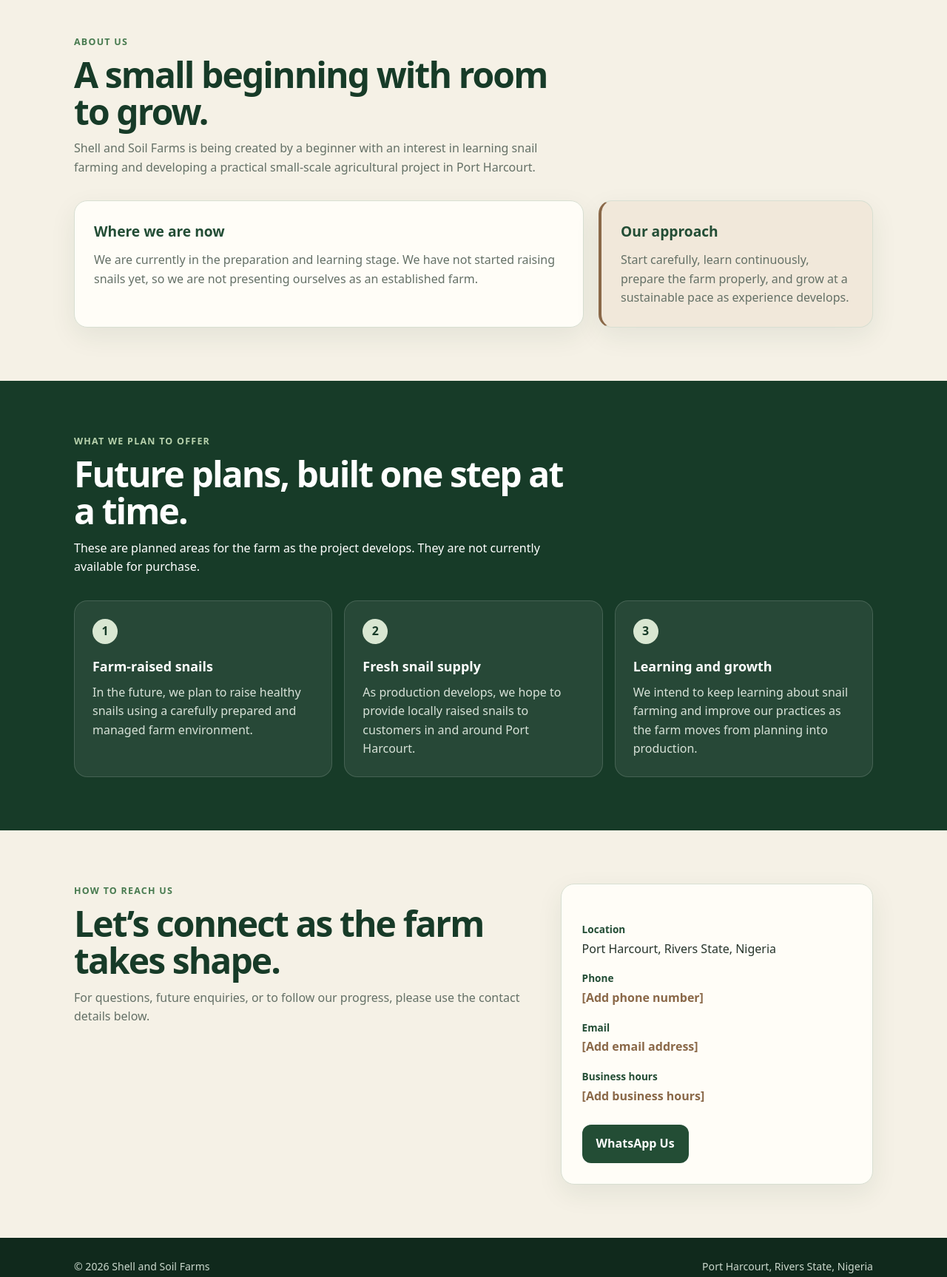
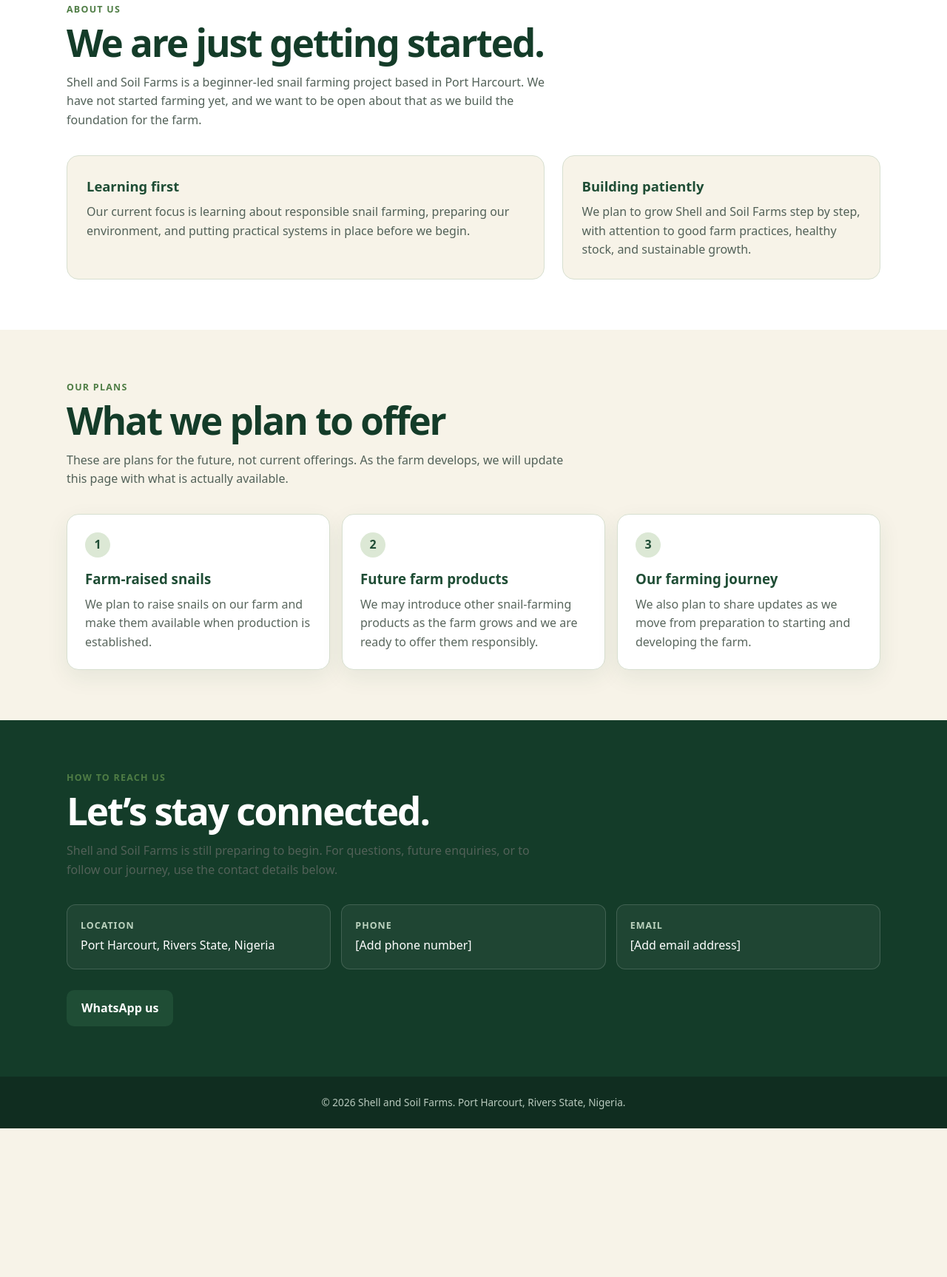
Before and after one commit to louisnkan/ai-site-test, a plain HTML site: page chatgpt/index.html in a window 1280 px wide. Shown: the part 819-2546 px from the top of the page at 74% size. After the commit the page ends 2345 px from the top, so only its background shows below. Drawn offline with Linux system fonts and the light colour scheme.

Commit message:
Refactor HTML structure and update content
Updated meta tags for improved SEO and changed color variables for better design consistency. Revised text content for clarity and engagement.

```diff
--- a/chatgpt/index.html
+++ b/chatgpt/index.html
@@ -1,32 +1,23 @@
 <!DOCTYPE html>
 <html lang="en">
 <head>
-  <meta charset="UTF-8" />
-  <meta name="viewport" content="width=device-width, initial-scale=1.0" />
-  <meta
-    name="description"
-    content="Shell and Soil Farms — a beginner snail farming project based in Port Harcourt, Rivers State, Nigeria."
-  />
+  <meta charset="UTF-8">
+  <meta name="viewport" content="width=device-width, initial-scale=1.0">
+  <meta name="description" content="Shell and Soil Farms — a new snail farming venture in Port Harcourt, Rivers State, Nigeria.">
   <title>Shell and Soil Farms | Port Harcourt, Nigeria</title>
 
   <style>
     :root {
-      --forest: #234d35;
-      --deep-green: #173b28;
-      --leaf: #477a4f;
-      --sage: #8da889;
+      --forest: #1f4d35;
+      --deep-green: #143c29;
+      --leaf: #4f7d45;
+      --sage: #dce8d5;
+      --cream: #f7f3e8;
       --earth: #8a6848;
-      --soil: #5f4935;
-      --cream: #f5f1e6;
-      --paper: #fffdf7;
-      --soft-green: #e5eee2;
-      --border: #d8dfd2;
-      --text: #26342a;
-      --muted: #647066;
+      --dark: #203027;
       --white: #ffffff;
-      --shadow: 0 12px 35px rgba(31, 61, 40, 0.08);
-      --radius: 18px;
-      --max-width: 1080px;
+      --border: #d7dfd0;
+      --shadow: 0 10px 30px rgba(31, 77, 53, 0.08);
     }
 
     * {
@@ -40,10 +31,9 @@
     }
 
     body {
-      font-family: system-ui, -apple-system, BlinkMacSystemFont, "Segoe UI",
-        sans-serif;
+      font-family: system-ui, -apple-system, BlinkMacSystemFont, "Segoe UI", sans-serif;
       line-height: 1.6;
-      color: var(--text);
+      color: var(--dark);
       background: var(--cream);
     }
 
@@ -53,21 +43,21 @@
     }
 
     .container {
-      width: min(100% - 32px, var(--max-width));
+      width: min(92%, 1100px);
       margin-inline: auto;
     }
 
     header {
       position: sticky;
       top: 0;
-      z-index: 100;
-      background: rgba(245, 241, 230, 0.96);
+      z-index: 10;
+      background: rgba(247, 243, 232, 0.96);
       border-bottom: 1px solid var(--border);
-      backdrop-filter: blur(10px);
+      backdrop-filter: blur(8px);
     }
 
     .nav {
-      min-height: 70px;
+      min-height: 68px;
       display: flex;
       align-items: center;
       justify-content: space-between;
@@ -75,89 +65,59 @@
     }
 
     .brand {
-      display: flex;
-      align-items: center;
-      gap: 10px;
       font-weight: 800;
       color: var(--forest);
+      font-size: 1.05rem;
       letter-spacing: -0.02em;
     }
 
-    .brand-mark {
-      width: 38px;
-      height: 38px;
-      display: grid;
-      place-items: center;
-      border-radius: 50%;
-      background: var(--forest);
-      color: var(--cream);
-      font-size: 20px;
-    }
-
-    nav {
+    .nav-links {
       display: none;
-      gap: 22px;
-      font-size: 0.92rem;
-      font-weight: 650;
-      color: var(--muted);
-    }
-
-    nav a:hover {
+      gap: 20px;
+      font-size: 0.9rem;
       color: var(--forest);
+      font-weight: 600;
     }
 
     .hero {
-      padding: 72px 0 80px;
+      padding: 72px 0 64px;
       background:
-        radial-gradient(circle at 90% 15%, rgba(141, 168, 137, 0.25), transparent 32%),
-        linear-gradient(180deg, var(--soft-green), var(--cream));
+        radial-gradient(circle at 90% 15%, rgba(79, 125, 69, 0.13), transparent 28%),
+        linear-gradient(180deg, var(--sage), var(--cream));
     }
 
     .hero-content {
-      max-width: 760px;
+      max-width: 720px;
     }
 
     .eyebrow {
       display: inline-block;
-      margin-bottom: 18px;
-      padding: 7px 12px;
+      margin-bottom: 14px;
+      padding: 6px 11px;
+      border: 1px solid rgba(31, 77, 53, 0.18);
       border-radius: 999px;
-      background: rgba(71, 122, 79, 0.12);
       color: var(--forest);
+      background: rgba(255, 255, 255, 0.45);
       font-size: 0.78rem;
-      font-weight: 800;
+      font-weight: 700;
+      text-transform: uppercase;
       letter-spacing: 0.08em;
-      text-transform: uppercase;
     }
 
     h1 {
       max-width: 700px;
-      margin-bottom: 20px;
       color: var(--deep-green);
-      font-size: clamp(2.5rem, 11vw, 5rem);
+      font-size: clamp(2.6rem, 11vw, 5.2rem);
       line-height: 0.98;
       letter-spacing: -0.055em;
+      margin-bottom: 22px;
     }
 
     .hero p {
       max-width: 650px;
+      font-size: 1.08rem;
+      color: #3d5144;
       margin-bottom: 28px;
-      color: var(--muted);
-      font-size: 1.08rem;
-    }
-
-    .hero-note {
-      margin-top: 18px;
-      padding-left: 14px;
-      border-left: 3px solid var(--earth);
-      color: var(--soil);
-      font-size: 0.95rem;
-    }
-
-    .button-row {
-      display: flex;
-      flex-wrap: wrap;
-      gap: 12px;
     }
 
     .button {
@@ -165,15 +125,15 @@
       align-items: center;
       justify-content: center;
       min-height: 48px;
-      padding: 12px 18px;
-      border-radius: 12px;
-      border: 1px solid transparent;
+      padding: 12px 20px;
+      border-radius: 10px;
       font-weight: 750;
-      transition: transform 0.2s ease, background 0.2s ease;
+      transition: transform 0.2s ease, opacity 0.2s ease;
     }
 
     .button:hover {
       transform: translateY(-2px);
+      opacity: 0.92;
     }
 
     .button-primary {
@@ -181,337 +141,310 @@
       color: var(--white);
     }
 
-    .button-primary:hover {
-      background: var(--deep-green);
-    }
-
     .button-secondary {
-      border-color: var(--forest);
+      background: transparent;
       color: var(--forest);
-      background: transparent;
+      border: 1px solid var(--forest);
     }
 
     section {
-      padding: 72px 0;
+      padding: 68px 0;
     }
 
     .section-heading {
       max-width: 680px;
-      margin-bottom: 32px;
+      margin-bottom: 34px;
     }
 
     .section-label {
-      display: block;
-      margin-bottom: 9px;
       color: var(--leaf);
       font-size: 0.78rem;
       font-weight: 800;
       letter-spacing: 0.1em;
       text-transform: uppercase;
+      margin-bottom: 8px;
     }
 
     h2 {
-      margin-bottom: 12px;
       color: var(--deep-green);
-      font-size: clamp(2rem, 7vw, 3rem);
+      font-size: clamp(2rem, 8vw, 3.2rem);
       line-height: 1.05;
       letter-spacing: -0.04em;
+      margin-bottom: 14px;
     }
 
     .section-heading p {
-      color: var(--muted);
+      color: #526158;
+    }
+
+    .about {
+      background: var(--white);
     }
 
     .about-grid {
       display: grid;
-      gap: 20px;
+      gap: 24px;
     }
 
-    .card {
+    .about-card {
       padding: 26px;
       border: 1px solid var(--border);
-      border-radius: var(--radius);
-      background: var(--paper);
+      border-radius: 16px;
+      background: var(--cream);
+    }
+
+    .about-card h3 {
+      color: var(--forest);
+      margin-bottom: 8px;
+      font-size: 1.15rem;
+    }
+
+    .about-card p {
+      color: #526158;
+    }
+
+    .plans {
+      background: var(--cream);
+    }
+
+    .plan-grid {
+      display: grid;
+      gap: 16px;
+    }
+
+    .plan-card {
+      padding: 24px;
+      background: var(--white);
+      border: 1px solid var(--border);
+      border-radius: 16px;
       box-shadow: var(--shadow);
     }
 
-    .card h3 {
-      margin-bottom: 10px;
+    .plan-number {
+      display: inline-flex;
+      width: 34px;
+      height: 34px;
+      align-items: center;
+      justify-content: center;
+      margin-bottom: 14px;
+      border-radius: 50%;
+      background: var(--sage);
       color: var(--forest);
-      font-size: 1.2rem;
+      font-weight: 800;
     }
 
-    .card p {
-      color: var(--muted);
+    .plan-card h3 {
+      color: var(--forest);
+      margin-bottom: 7px;
     }
 
-    .honest-note {
-      border-left: 4px solid var(--earth);
-      background: #f1e8da;
+    .plan-card p {
+      color: #59665d;
     }
 
-    .offer-section {
+    .contact {
       background: var(--deep-green);
       color: var(--white);
     }
 
-    .offer-section h2,
-    .offer-section .section-heading p {
+    .contact h2 {
       color: var(--white);
     }
 
-    .offer-section .section-label {
-      color: #b8d2ad;
+    .contact-intro {
+      max-width: 650px;
+      color: #d8e4db;
+      margin-bottom: 28px;
     }
 
-    .offers {
+    .contact-grid {
       display: grid;
-      gap: 16px;
-    }
-
-    .offer {
-      padding: 24px;
-      border: 1px solid rgba(255, 255, 255, 0.14);
-      border-radius: var(--radius);
-      background: rgba(255, 255, 255, 0.07);
-    }
-
-    .offer-number {
-      display: inline-grid;
-      width: 34px;
-      height: 34px;
-      margin-bottom: 16px;
-      place-items: center;
-      border-radius: 50%;
-      background: #d9e7d2;
-      color: var(--deep-green);
-      font-weight: 800;
-    }
-
-    .offer h3 {
-      margin-bottom: 8px;
-      font-size: 1.12rem;
-    }
-
-    .offer p {
-      color: #d8e2d8;
-    }
-
-    .contact-wrap {
-      display: grid;
-      gap: 24px;
-    }
-
-    .contact-card {
-      padding: 28px;
-      border-radius: var(--radius);
-      background: var(--paper);
-      border: 1px solid var(--border);
-      box-shadow: var(--shadow);
-    }
-
-    .contact-list {
-      display: grid;
-      gap: 16px;
-      margin: 22px 0 26px;
+      gap: 14px;
+      margin-bottom: 28px;
     }
 
     .contact-item {
-      display: grid;
-      gap: 3px;
+      padding: 18px;
+      border: 1px solid rgba(255, 255, 255, 0.15);
+      border-radius: 12px;
+      background: rgba(255, 255, 255, 0.05);
     }
 
     .contact-item strong {
-      color: var(--forest);
-      font-size: 0.85rem;
+      display: block;
+      color: #bcd3bf;
+      font-size: 0.78rem;
+      text-transform: uppercase;
+      letter-spacing: 0.08em;
+      margin-bottom: 4px;
     }
 
-    .placeholder {
-      color: var(--earth);
-      font-weight: 650;
+    .contact-item span {
+      color: var(--white);
     }
 
     footer {
-      padding: 28px 0;
-      background: #10291c;
-      color: #cbd8cd;
-      font-size: 0.88rem;
-    }
-
-    footer .footer-inner {
-      display: flex;
-      flex-direction: column;
-      gap: 8px;
+      padding: 24px 0;
+      background: #102d20;
+      color: #b9cabe;
+      font-size: 0.85rem;
+      text-align: center;
     }
 
     @media (min-width: 700px) {
-      .container {
-        width: min(100% - 48px, var(--max-width));
-      }
-
-      nav {
+      .nav-links {
         display: flex;
       }
 
       .hero {
-        padding: 110px 0 120px;
+        padding: 110px 0 100px;
       }
 
-      .about-grid {
-        grid-template-columns: 1.3fr 0.7fr;
+      .about-grid,
+      .plan-grid {
+        grid-template-columns: repeat(2, 1fr);
       }
 
-      .offers {
+      .contact-grid {
         grid-template-columns: repeat(3, 1fr);
       }
-
-      .contact-wrap {
-        grid-template-columns: 1.2fr 0.8fr;
-        align-items: start;
     }
 
-      footer .footer-inner {
-        flex-direction: row;
-        justify-content: space-between;
-        align-items: center;
+    @media (min-width: 950px) {
+      .about-grid {
+        grid-template-columns: 1.2fr 0.8fr;
+      }
+
+      .plan-grid {
+        grid-template-columns: repeat(3, 1fr);
       }
     }
   </style>
 </head>
 
 <body>
+
   <header>
     <div class="container nav">
-      <a class="brand" href="#top" aria-label="Shell and Soil Farms home">
-        <span class="brand-mark" aria-hidden="true">🐌</span>
-        <span>Shell and Soil Farms</span>
-      </a>
+      <a class="brand" href="#top">Shell and Soil Farms</a>
 
-      <nav aria-label="Main navigation">
+      <nav class="nav-links" aria-label="Main navigation">
         <a href="#about">About</a>
-        <a href="#offer">What We Plan to Offer</a>
+        <a href="#plans">What We Plan to Offer</a>
         <a href="#contact">Reach Us</a>
       </nav>
     </div>
   </header>
 
   <main id="top">
+
     <section class="hero">
-      <div class="container">
-        <div class="hero-content">
-          <span class="eyebrow">Port Harcourt · Rivers State · Nigeria</span>
+      <div class="container hero-content">
+        <span class="eyebrow">A new snail farm in Port Harcourt</span>
 
-          <h1>Growing slowly. Starting honestly.</h1>
+        <h1>Growing from the soil, one shell at a time.</h1>
 
         <p>
-            Shell and Soil Farms is a small snail farming project taking shape
-            in Port Harcourt. We are at the beginning of the journey, learning
-            and preparing to build a responsible farm from the ground up.
+          Welcome to Shell and Soil Farms, a small snail farming venture
+          preparing to get started in Port Harcourt, Rivers State, Nigeria.
+          We are at the beginning of our journey and are learning, planning,
+          and preparing carefully for the farm ahead.
         </p>
 
-          <div class="button-row">
-            <a class="button button-primary" href="#about">Our Story</a>
-            <a class="button button-secondary" href="#contact">Reach Us</a>
-          </div>
-
-          <p class="hero-note">
-            We are beginners and have not started snail farming yet. This
-            website reflects our plans, not an established farm or current
-            production.
-          </p>
-        </div>
+        <a class="button button-primary" href="#contact">
+          How to reach us
+        </a>
       </div>
     </section>
 
-    <section id="about">
+    <section class="about" id="about">
       <div class="container">
         <div class="section-heading">
-          <span class="section-label">About us</span>
-          <h2>A small beginning with room to grow.</h2>
+          <div class="section-label">About us</div>
+          <h2>We are just getting started.</h2>
           <p>
-            Shell and Soil Farms is being created by a beginner with an
-            interest in learning snail farming and developing a practical
-            small-scale agricultural project in Port Harcourt.
+            Shell and Soil Farms is a beginner-led snail farming project based
+            in Port Harcourt. We have not started farming yet, and we want to
+            be open about that as we build the foundation for the farm.
           </p>
         </div>
 
         <div class="about-grid">
-          <article class="card">
-            <h3>Where we are now</h3>
+          <article class="about-card">
+            <h3>Learning first</h3>
             <p>
-              We are currently in the preparation and learning stage. We have
-              not started raising snails yet, so we are not presenting
-              ourselves as an established farm.
+              Our current focus is learning about responsible snail farming,
+              preparing our environment, and putting practical systems in
+              place before we begin.
             </p>
           </article>
 
-          <article class="card honest-note">
-            <h3>Our approach</h3>
+          <article class="about-card">
+            <h3>Building patiently</h3>
             <p>
-              Start carefully, learn continuously, prepare the farm properly,
-              and grow at a sustainable pace as experience develops.
+              We plan to grow Shell and Soil Farms step by step, with attention
+              to good farm practices, healthy stock, and sustainable growth.
             </p>
           </article>
         </div>
       </div>
     </section>
 
-    <section class="offer-section" id="offer">
+    <section class="plans" id="plans">
       <div class="container">
         <div class="section-heading">
-          <span class="section-label">What we plan to offer</span>
-          <h2>Future plans, built one step at a time.</h2>
+          <div class="section-label">Our plans</div>
+          <h2>What we plan to offer</h2>
           <p>
-            These are planned areas for the farm as the project develops. They
-            are not currently available for purchase.
+            These are plans for the future, not current offerings. As the farm
+            develops, we will update this page with what is actually available.
           </p>
         </div>
 
-        <div class="offers">
-          <article class="offer">
-            <span class="offer-number">1</span>
+        <div class="plan-grid">
+          <article class="plan-card">
+            <span class="plan-number">1</span>
             <h3>Farm-raised snails</h3>
             <p>
-              In the future, we plan to raise healthy snails using a carefully
-              prepared and managed farm environment.
+              We plan to raise snails on our farm and make them available when
+              production is established.
             </p>
           </article>
 
-          <article class="offer">
-            <span class="offer-number">2</span>
-            <h3>Fresh snail supply</h3>
+          <article class="plan-card">
+            <span class="plan-number">2</span>
+            <h3>Future farm products</h3>
             <p>
-              As production develops, we hope to provide locally raised snails
-              to customers in and around Port Harcourt.
+              We may introduce other snail-farming products as the farm grows
+              and we are ready to offer them responsibly.
             </p>
           </article>
 
-          <article class="offer">
-            <span class="offer-number">3</span>
-            <h3>Learning and growth</h3>
+          <article class="plan-card">
+            <span class="plan-number">3</span>
+            <h3>Our farming journey</h3>
             <p>
-              We intend to keep learning about snail farming and improve our
-              practices as the farm moves from planning into production.
+              We also plan to share updates as we move from preparation to
+              starting and developing the farm.
             </p>
           </article>
         </div>
       </div>
     </section>
 
-    <section id="contact">
+    <section class="contact" id="contact">
       <div class="container">
-        <div class="contact-wrap">
         <div class="section-heading">
-            <span class="section-label">How to reach us</span>
-            <h2>Let’s connect as the farm takes shape.</h2>
-            <p>
-              For questions, future enquiries, or to follow our progress,
-              please use the contact details below.
+          <div class="section-label">How to reach us</div>
+          <h2>Let’s stay connected.</h2>
+          <p class="contact-intro">
+            Shell and Soil Farms is still preparing to begin. For questions,
+            future enquiries, or to follow our journey, use the contact details
+            below.
           </p>
         </div>
 
-          <div class="contact-card">
-            <div class="contact-list">
+        <div class="contact-grid">
           <div class="contact-item">
             <strong>Location</strong>
             <span>Port Harcourt, Rivers State, Nigeria</span>
@@ -519,17 +452,12 @@
 
           <div class="contact-item">
             <strong>Phone</strong>
-                <span class="placeholder">[Add phone number]</span>
+            <span>[Add phone number]</span>
           </div>
 
           <div class="contact-item">
             <strong>Email</strong>
-                <span class="placeholder">[Add email address]</span>
-              </div>
-
-              <div class="contact-item">
-                <strong>Business hours</strong>
-                <span class="placeholder">[Add business hours]</span>
+            <span>[Add email address]</span>
           </div>
         </div>
 
@@ -538,19 +466,18 @@
           href="#"
           aria-label="Contact Shell and Soil Farms on WhatsApp"
         >
-              WhatsApp Us
+          WhatsApp us
         </a>
       </div>
-        </div>
-      </div>
     </section>
+
   </main>
 
   <footer>
-    <div class="container footer-inner">
-      <span>© 2026 Shell and Soil Farms</span>
-      <span>Port Harcourt, Rivers State, Nigeria</span>
+    <div class="container">
+      &copy; 2026 Shell and Soil Farms. Port Harcourt, Rivers State, Nigeria.
     </div>
   </footer>
+
 </body>
 </html>
```
Lines whose indentation alone changed are shown as unchanged.
